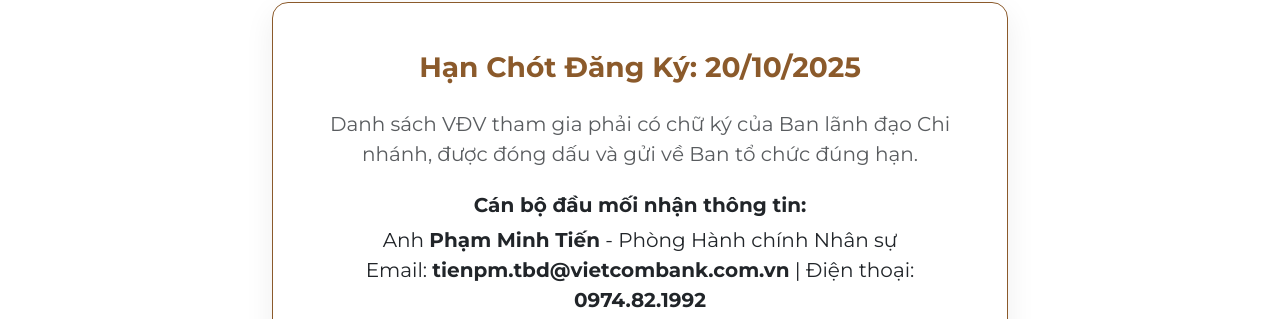
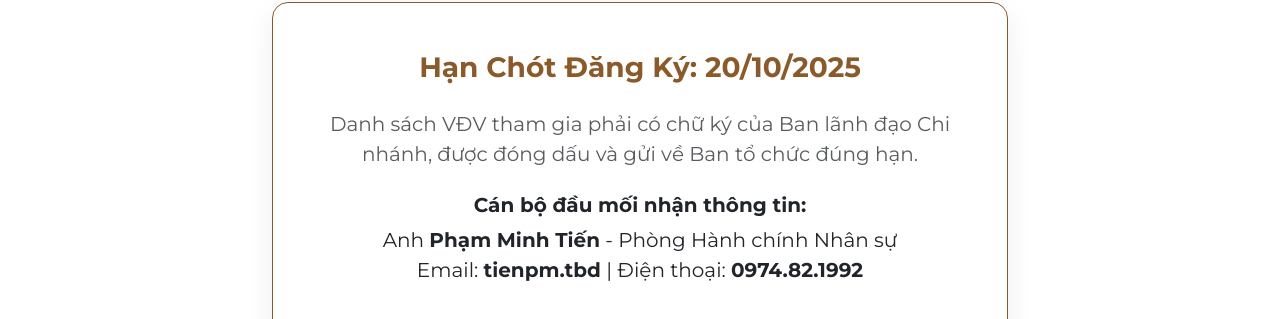
Before and after one commit to vcbtbd046/pickleball2025, a plain HTML site: page index.html in a window 1280 px wide. Shown: the part 4525-4844 px from the top of the page. Drawn offline with nearby package versions, Linux system fonts and the light colour scheme.

Commit message:
update email

```diff
--- a/index.html
+++ b/index.html
@@ -497,7 +497,7 @@
                             <p class="text-muted fs-5 my-4">Danh sách VĐV tham gia phải có chữ ký của Ban lãnh đạo Chi nhánh, được đóng dấu và gửi về Ban tổ chức đúng hạn.</p>
                             <h5 class="fw-bold">Cán bộ đầu mối nhận thông tin:</h5>
                             <p class="fs-5 mb-0">Anh <strong>Phạm Minh Tiến</strong> - Phòng Hành chính Nhân sự</p>
-                            <p class="fs-5">Email: <strong>tienpm.tbd@vietcombank.com.vn</strong> | Điện thoại: <strong>0974.82.1992</strong></p>
+                            <p class="fs-5">Email: <strong>tienpm.tbd</strong> | Điện thoại: <strong>0974.82.1992</strong></p>
                             <a href="https://drive.google.com/drive/folders/1jwjylW1DUWkyTCNETXBx6EhC9SBgyZtX" class="btn btn-primary mt-4" target="_blank">
                                 <i data-feather="download" class="me-2" style="width:16px;"></i> Tải mẫu đăng ký
                             </a>
```
